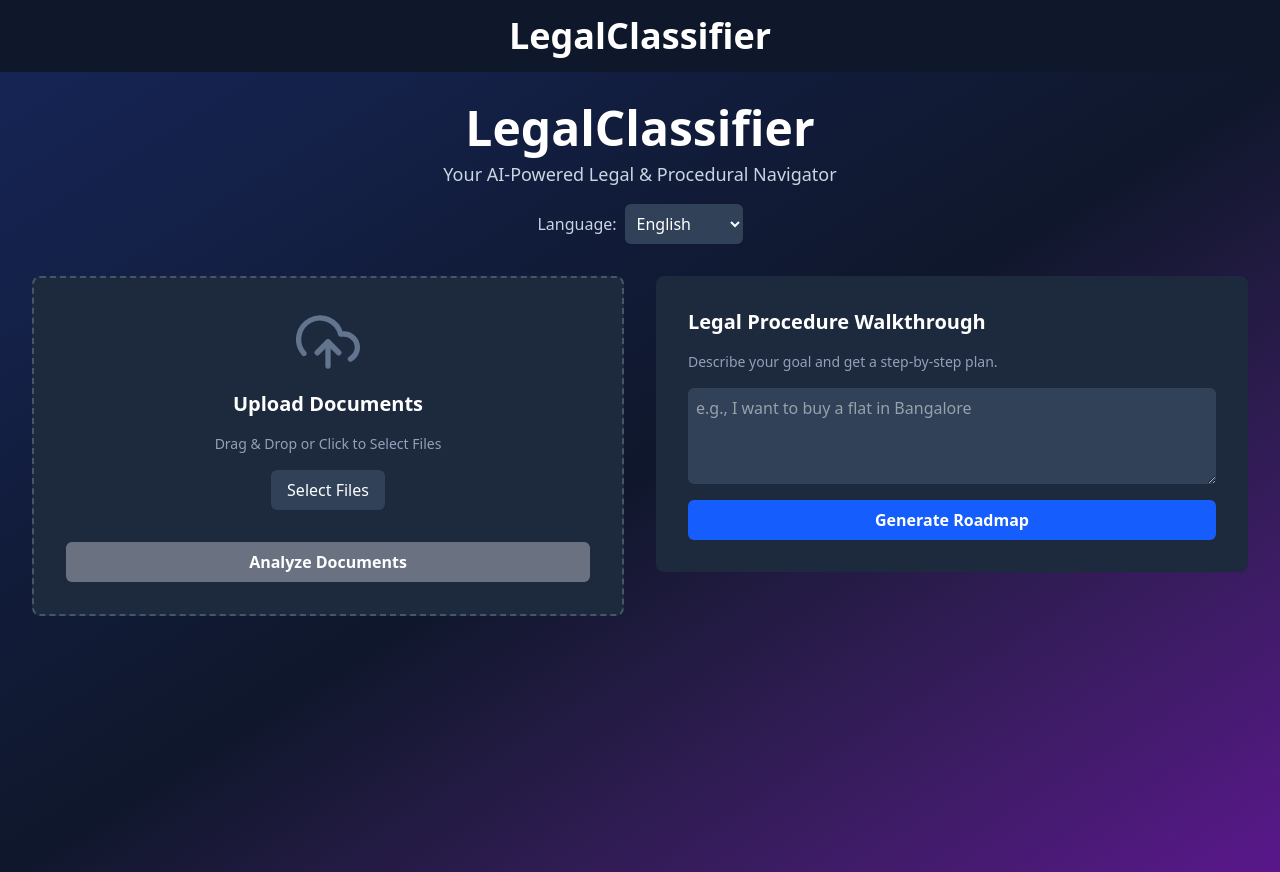
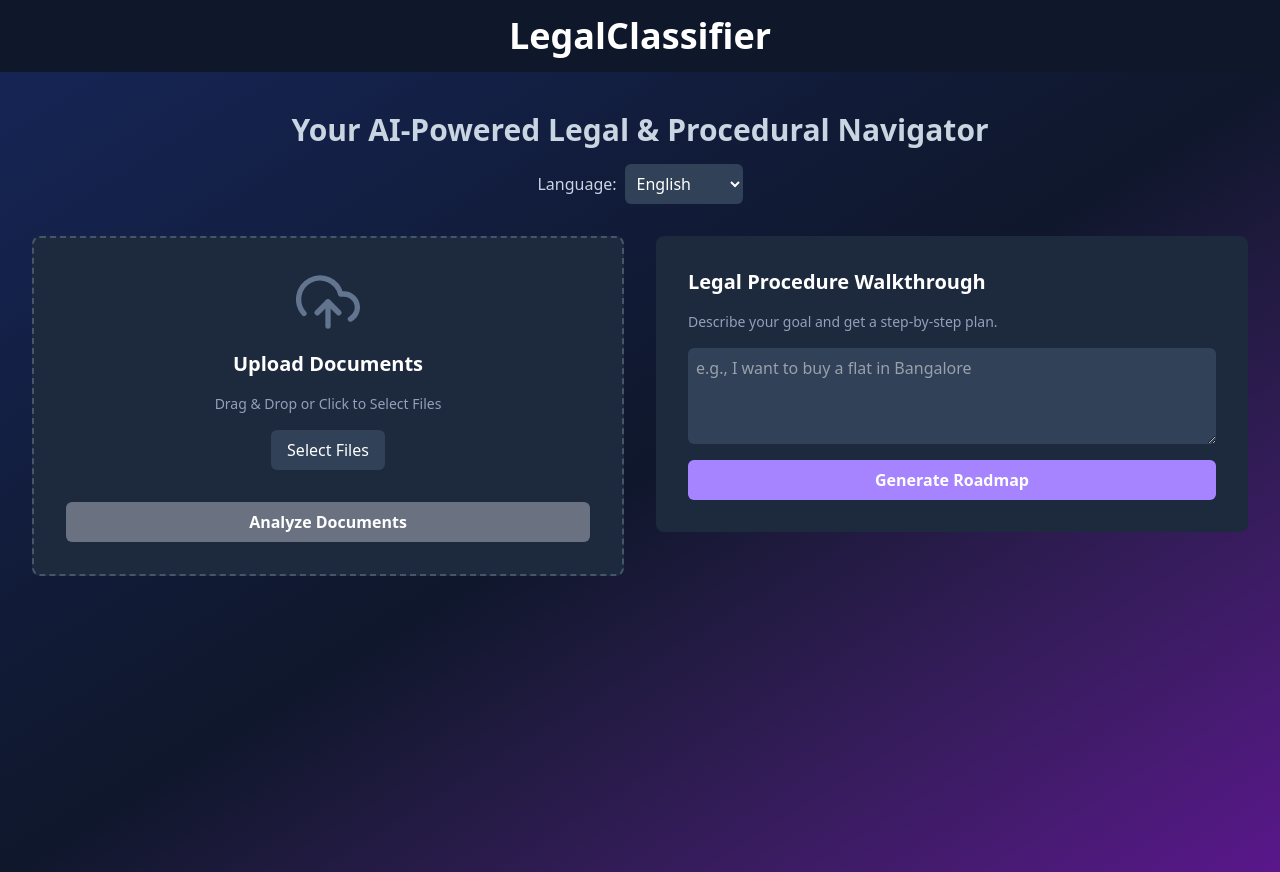
Before and after one commit to RunProgrammer/LegalClassifier, a React (Vite) app in the folder frontend/: page / in a window 1280 px wide. Built offline with nearby package versions, Linux system fonts and the light colour scheme.

Commit message:
prototype

```diff
--- a/frontend/src/components/Home.jsx
+++ b/frontend/src/components/Home.jsx
@@ -68,7 +68,7 @@ const FileUploadZone = ({ onUpload, isLoading }) => {
                     </ul>
                 </div>
             )}
-            <button type="submit" disabled={isLoading || files.length === 0} className="w-full mt-4 bg-violet-600 hover:bg-violet-500 text-white font-bold py-2 px-4 rounded-md disabled:bg-gray-500 flex justify-center">
+            <button type="submit" disabled={isLoading || files.length === 0} className="w-full duration-150 hover:duration-150 cursor-pointer mt-4 bg-violet-400 hover:bg-slate-800 text-white font-bold py-2 px-4 rounded-md disabled:bg-gray-500 flex justify-center">
                 {isLoading ? <Spinner /> : 'Analyze Documents'}
             </button>
         </form>
@@ -81,7 +81,7 @@ const ProcedureWalkthrough = ({ onGenerate, isLoading }) => {
             <h2 className="text-xl font-semibold text-white">Legal Procedure Walkthrough</h2>
             <p className="text-sm text-slate-400">Describe your goal and get a step-by-step plan.</p>
             <textarea name="goal" placeholder="e.g., I want to buy a flat in Bangalore" className="p-2 bg-slate-700 border-slate-600 rounded-md h-24 text-white" disabled={isLoading} />
-            <button type="submit" disabled={isLoading} className="w-full bg-blue-600 hover:bg-blue-500 text-white font-bold py-2 px-4 rounded-md disabled:bg-gray-500 flex justify-center">
+            <button type="submit" disabled={isLoading} className="w-full cursor-pointer duration-150 hover:duration-150 bg-violet-400 hover:bg-slate-800 text-white font-bold py-2 px-4 rounded-md disabled:bg-gray-500 flex justify-center">
                 {isLoading ? <Spinner /> : 'Generate Roadmap'}
             </button>
         </form>
@@ -346,8 +346,8 @@ const handleExportAnalysisPDF = () => {
         <div className="min-h-screen w-full bg-gradient-to-br from-blue-950 via-slate-900 to-purple-900 p-4 md:p-8 text-white font-sans">
             <div className="max-w-7xl mx-auto">
                 <header className="text-center mb-8">
-                    <h1 className="text-4xl md:text-5xl font-bold">LegalClassifier</h1>
-                    <p className="text-lg text-slate-300 mt-2">Your AI-Powered Legal & Procedural Navigator</p>
+                    {/* <h1 className="text-4xl md:text-5xl font-bold">LegalClassifier</h1> */}
+                    <p className="text-3xl font-sans font-semibold text-slate-300 mt-2">Your AI-Powered Legal & Procedural Navigator</p>
                     <div className="mt-4 flex justify-center items-center gap-2">
                         <label htmlFor="language-select" className="text-slate-300">Language:</label>
                         <select id="language-select" value={language} onChange={(e) => setLanguage(e.target.value)} className='p-2 bg-slate-700 rounded-md text-white'>
```
Also changed, not shown: 1 other file (tests, documents, lock files or other folders).
